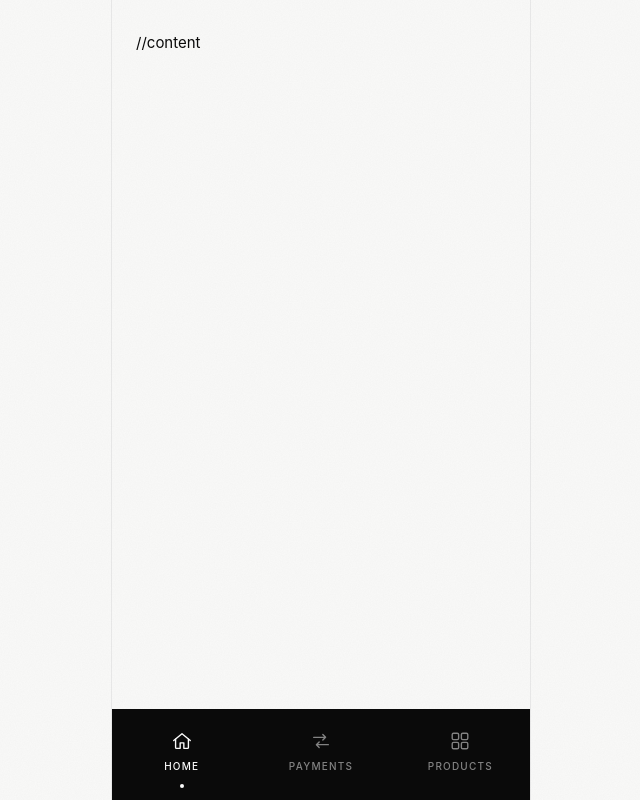
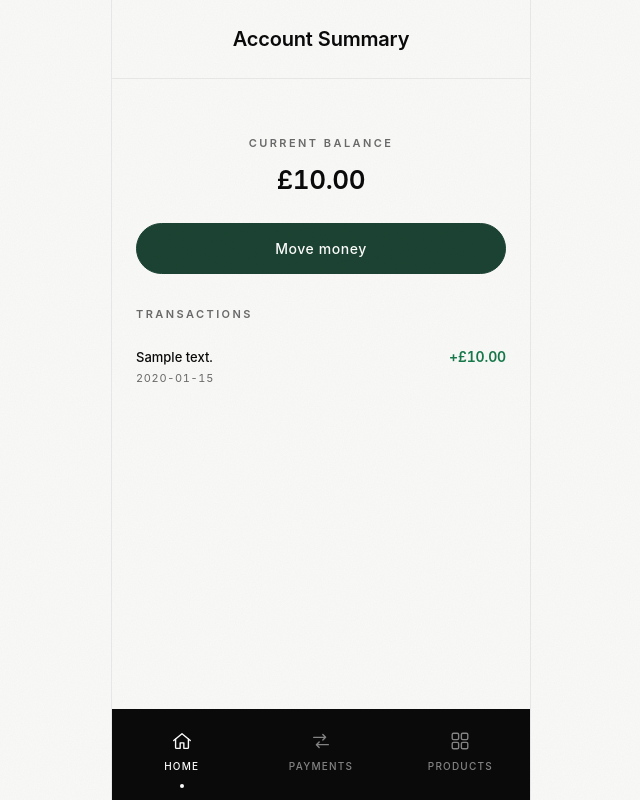
Before and after one commit to saliha006/Flask-Banking-app, a Flask app: page /account/1 in a window 1280 px wide. Shown: the whole page, without its empty margins (319-959 px from the left). Run offline with Flask 3, Linux system fonts and the light colour scheme; the visitor is signed in with stand-in values (Sample User, id 1); tables that the repository leaves empty hold one stand-in row (values such as "Sample post").

Commit message:
Built account summary page with hero account balance and transactions history

```diff
--- a/static/style.css
+++ b/static/style.css
@@ -96,9 +96,10 @@ body::before {
 
 .page-header-title {
     margin: 0;
-    font-size: 18px;
+    font-size: 20px;
     font-weight: 600;
     letter-spacing: -0.01em;
+    color: var(--ink);
 }
 
 .brand-logo {
@@ -368,3 +369,92 @@ body::before {
     letter-spacing: 0.08em;
     margin-top: var(--space-2);
 }
+
+
+/* ---------- account summary page ---------- */
+.balance-hero {
+    text-align: center;
+    margin: var(--space-5) 0 var(--space-5);
+}
+
+.balance-hero-label {
+    font-size: 11px;
+    font-weight: 600;
+    letter-spacing: 0.22em;
+    text-transform: uppercase;
+    color: var(--ink-2);
+    margin: 0 0 var(--space-2);
+}
+
+.balance-hero-amount {
+    font-size: 26px;
+    font-weight: 600;
+    letter-spacing: -0.015em;
+    margin: 0;
+}
+
+.move-money-btn {
+    margin-bottom: var(--space-6);
+}
+
+.tx-section-title {
+    font-size: 11px;
+    font-weight: 600;
+    letter-spacing: 0.22em;
+    text-transform: uppercase;
+    color: var(--ink-2);
+    margin: 0 0 var(--space-3);
+}
+
+.tx-list {
+    display: flex;
+    flex-direction: column;
+}
+
+.tx-row {
+    display: flex;
+    align-items: baseline;
+    justify-content: space-between;
+    gap: var(--space-3);
+    padding: var(--space-3) 0;
+    border-bottom: 1px solid var(--hairline-2);
+}
+
+.tx-row:last-child { border-bottom: 0; }
+
+.tx-main {
+    display: flex;
+    flex-direction: column;
+    gap: 2px;
+    min-width: 0;
+}
+
+.tx-desc {
+    font-size: 13px;
+    font-weight: 500;
+    white-space: nowrap;
+    overflow: hidden;
+    text-overflow: ellipsis;
+}
+
+.tx-date {
+    font-size: 11px;
+    color: var(--ink-2);
+    letter-spacing: 0.06em;
+}
+
+.tx-amount {
+    font-size: 14px;
+    font-weight: 600;
+    letter-spacing: -0.01em;
+}
+
+.tx-amount--out { color: var(--negative); }
+.tx-amount--in  { color: var(--positive); }
+
+.tx-empty {
+    text-align: center;
+    padding: var(--space-6) 0;
+    font-size: 13px;
+    color: var(--ink-2);
+}
--- a/templates/accounts_summary.html
+++ b/templates/accounts_summary.html
@@ -1,4 +1,38 @@
 {% extends "base.html" %}
+
+{% block title %}Account Summary · Bank{% endblock %}
+
+{% block header %}
+<header class="page-header page-header--centered">
+    <h1 class="page-header-title">Account Summary</h1>
+</header>
+{% endblock %}
+
 {% block content %}
-    //content
+<div class="balance-hero">
+    <p class="balance-hero-label">Current balance</p>
+    <p class="balance-hero-amount">£{{ "%.2f"|format(account.balance) }}</p>
+</div>
+
+<a href="{{ url_for('payments') }}" class="btn btn-block move-money-btn">Move money</a>
+
+<p class="tx-section-title">Transactions</p>
+
+{% if transactions %}
+<div class="tx-list">
+    {% for tx in transactions %}
+    <div class="tx-row">
+        <div class="tx-main">
+            <span class="tx-desc">{{ tx.description }}</span>
+            <span class="tx-date">{{ tx.date }}</span>
+        </div>
+        <span class="tx-amount {% if tx.amount < 0 %}tx-amount--out{% else %}tx-amount--in{% endif %}">
+            {% if tx.amount < 0 %}−£{{ "%.2f"|format(-tx.amount) }}{% else %}+£{{ "%.2f"|format(tx.amount) }}{% endif %}
+        </span>
+    </div>
+    {% endfor %}
+</div>
+{% else %}
+<p class="tx-empty">No transactions yet</p>
+{% endif %}
 {% endblock %}
```
